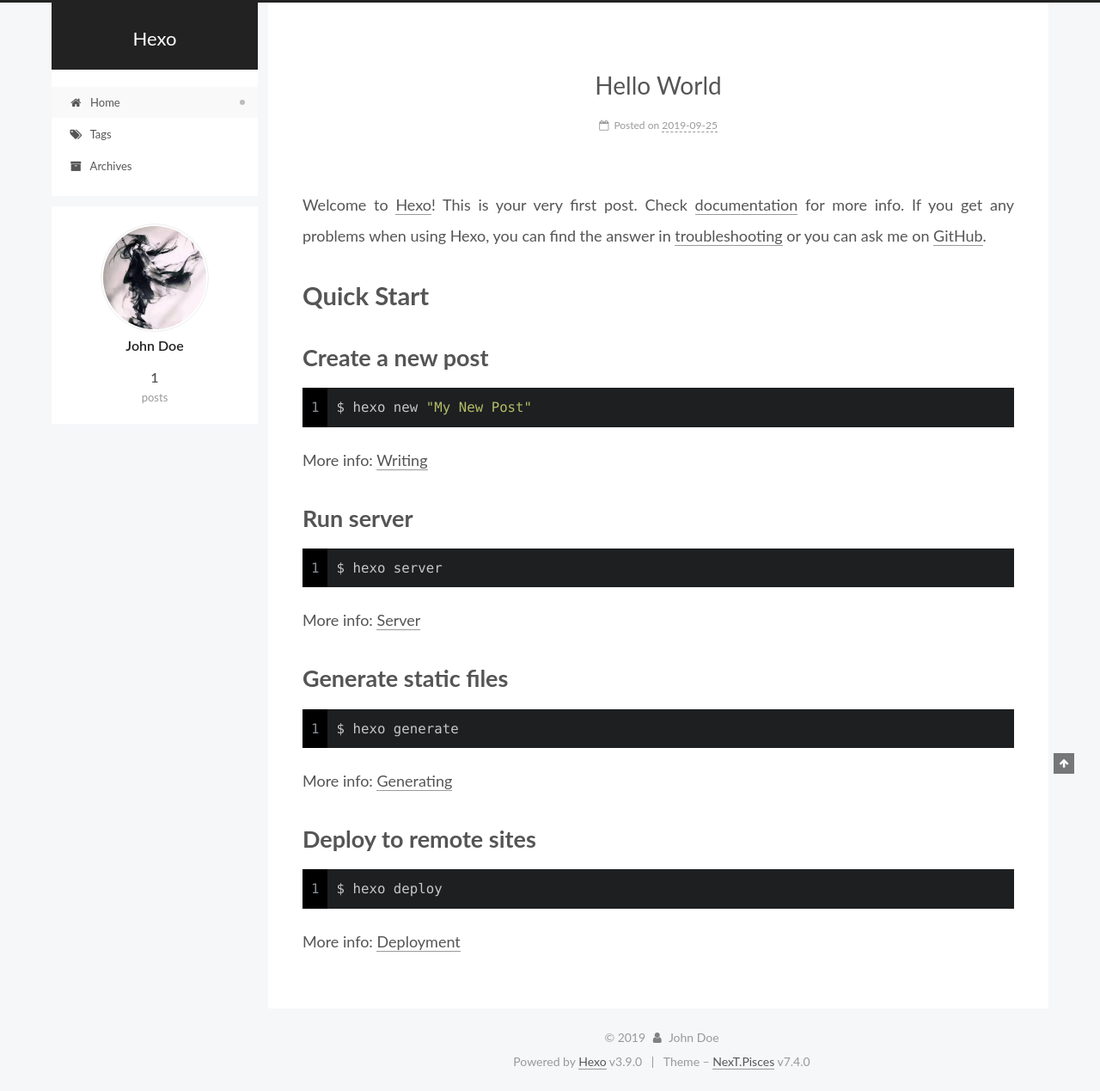
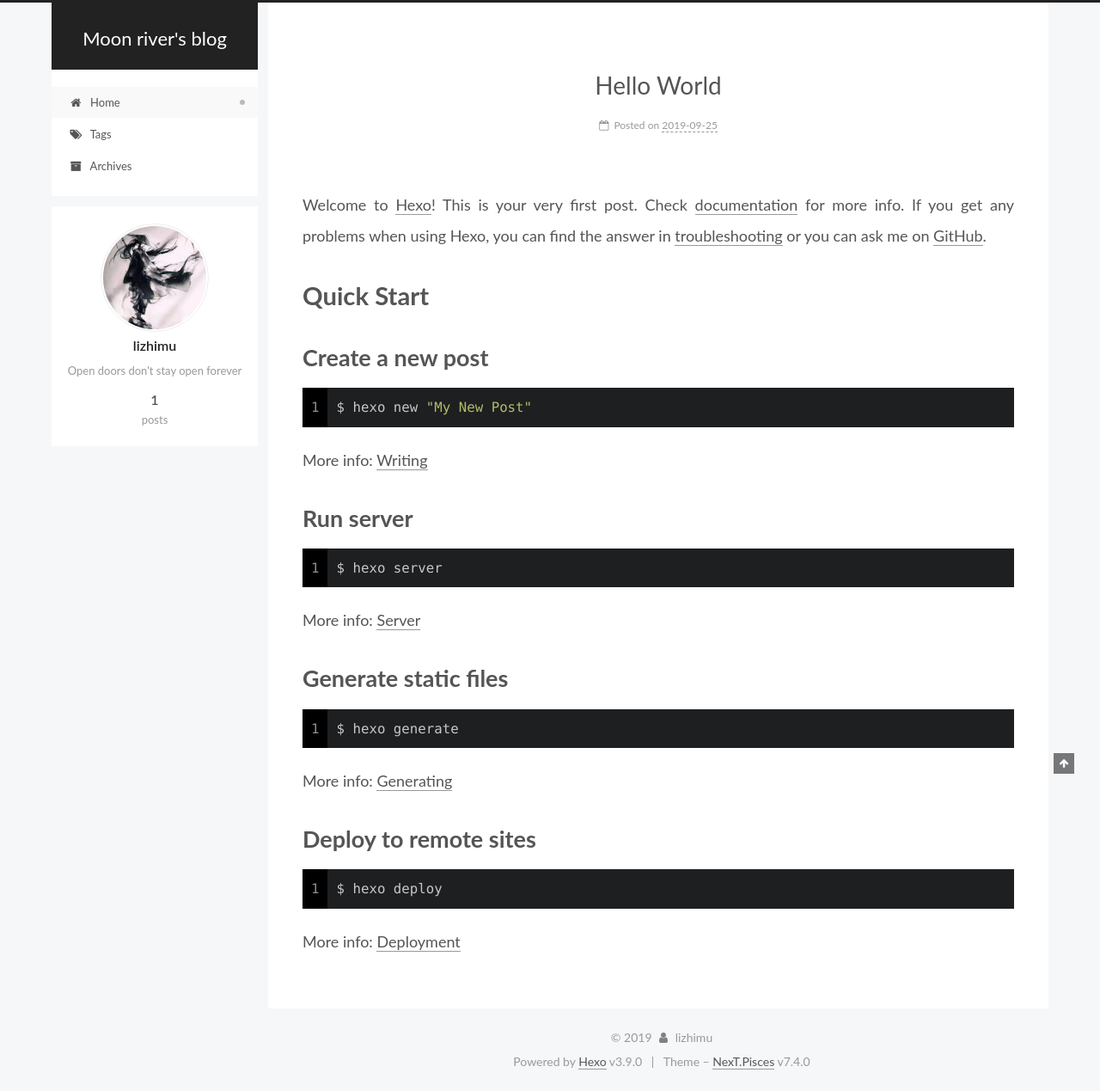
Before and after one commit to lizhimu/lizhimu.github.io, a plain HTML site: page index.html in a window 1280 px wide. Shown: the whole page at 86% size. Drawn offline with Linux system fonts and the light colour scheme.

Commit message:
Site updated: 2019-09-28 14:58:26

```diff
--- a/index.html
+++ b/index.html
@@ -55,13 +55,16 @@
   };
 </script>
 
-  <meta property="og:type" content="website">
-<meta property="og:title" content="Hexo">
+  <meta name="description" content="Open doors don&apos;t stay open forever">
+<meta property="og:type" content="website">
+<meta property="og:title" content="Moon river&#39;s blog">
 <meta property="og:url" content="http://yoursite.com/index.html">
-<meta property="og:site_name" content="Hexo">
+<meta property="og:site_name" content="Moon river&#39;s blog">
+<meta property="og:description" content="Open doors don&apos;t stay open forever">
 <meta property="og:locale" content="zh-Hans">
 <meta name="twitter:card" content="summary">
-<meta name="twitter:title" content="Hexo">
+<meta name="twitter:title" content="Moon river&#39;s blog">
+<meta name="twitter:description" content="Open doors don&apos;t stay open forever">
   <link rel="canonical" href="http://yoursite.com/">
 
 
@@ -76,7 +79,7 @@
   };
 </script>
 
-  <title>Hexo</title>
+  <title>Moon river's blog</title>
 
 
 
@@ -123,7 +126,7 @@
     <div>
       <a href="/" class="brand" rel="start">
         <span class="logo-line-before"><i></i></span>
-        <span class="site-title">Hexo</span>
+        <span class="site-title">Moon river's blog</span>
         <span class="logo-line-after"><i></i></span>
       </a>
     </div>
@@ -204,13 +207,13 @@
     <link itemprop="mainEntityOfPage" href="http://yoursite.com/2019/09/25/hello-world/">
 
     <span hidden itemprop="author" itemscope itemtype="http://schema.org/Person">
-      <meta itemprop="name" content="John Doe">
-      <meta itemprop="description" content="">
+      <meta itemprop="name" content="lizhimu">
+      <meta itemprop="description" content="Open doors don't stay open forever">
       <meta itemprop="image" content="/images/avatar.png">
     </span>
 
     <span hidden itemprop="publisher" itemscope itemtype="http://schema.org/Organization">
-      <meta itemprop="name" content="Hexo">
+      <meta itemprop="name" content="Moon river's blog">
     </span>
       <header class="post-header">
         <h1 class="post-title" itemprop="name headline">
@@ -317,9 +320,9 @@
         <div class="site-author motion-element" itemprop="author" itemscope itemtype="http://schema.org/Person">
     <img class="site-author-image" itemprop="image"
       src="/images/avatar.png"
-      alt="John Doe">
-  <p class="site-author-name" itemprop="name">John Doe</p>
-  <div class="site-description" itemprop="description"></div>
+      alt="lizhimu">
+  <p class="site-author-name" itemprop="name">lizhimu</p>
+  <div class="site-description" itemprop="description">Open doors don't stay open forever</div>
 </div>
   <nav class="site-state motion-element">
       <div class="site-state-item site-state-posts">
@@ -351,7 +354,7 @@
   <span class="with-love" id="animate">
     <i class="fa fa-user"></i>
   </span>
-  <span class="author" itemprop="copyrightHolder">John Doe</span>
+  <span class="author" itemprop="copyrightHolder">lizhimu</span>
 </div>
   <div class="powered-by">Powered by <a href="https://hexo.io" class="theme-link" rel="noopener" target="_blank">Hexo</a> v3.9.0</div>
   <span class="post-meta-divider">|</span>
```
Also changed, not shown: 2019/09/25/hello-world/index.html (+10 -10 lines), archives/2019/09/index.html (+13 -10 lines), archives/2019/index.html (+13 -10 lines), archives/index.html (+13 -10 lines).
